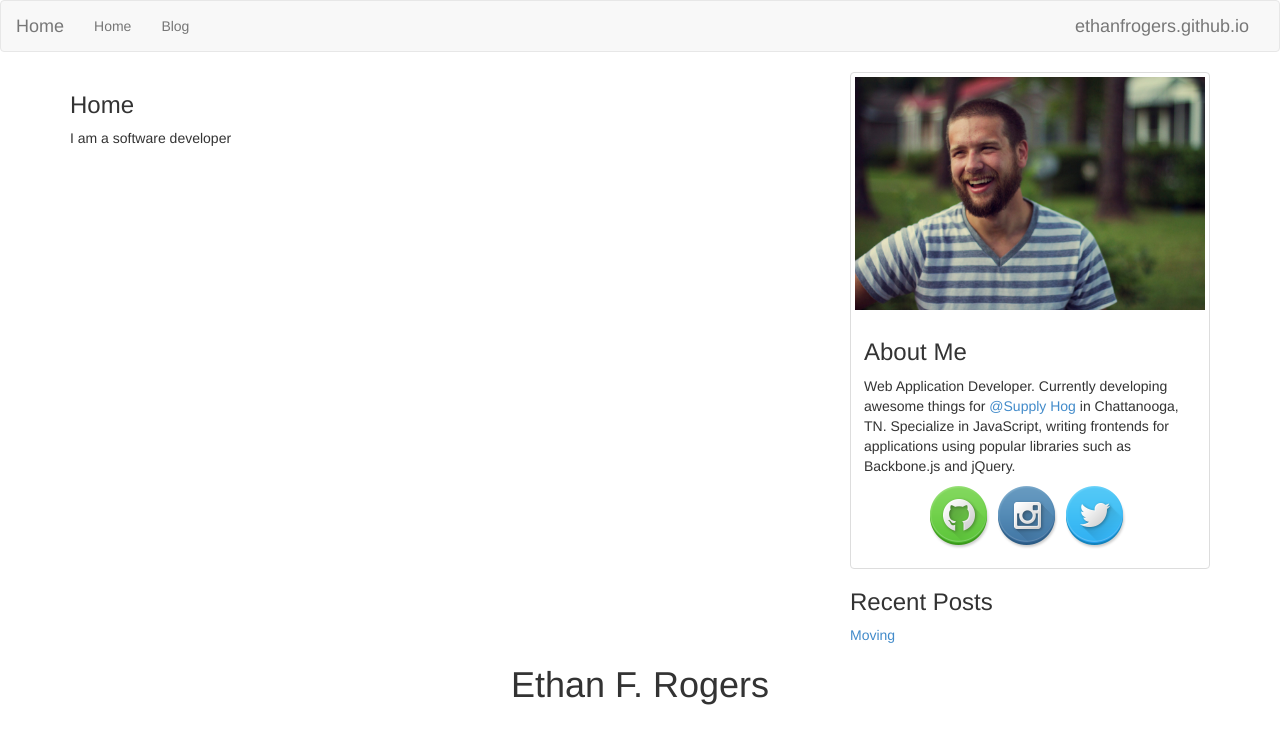
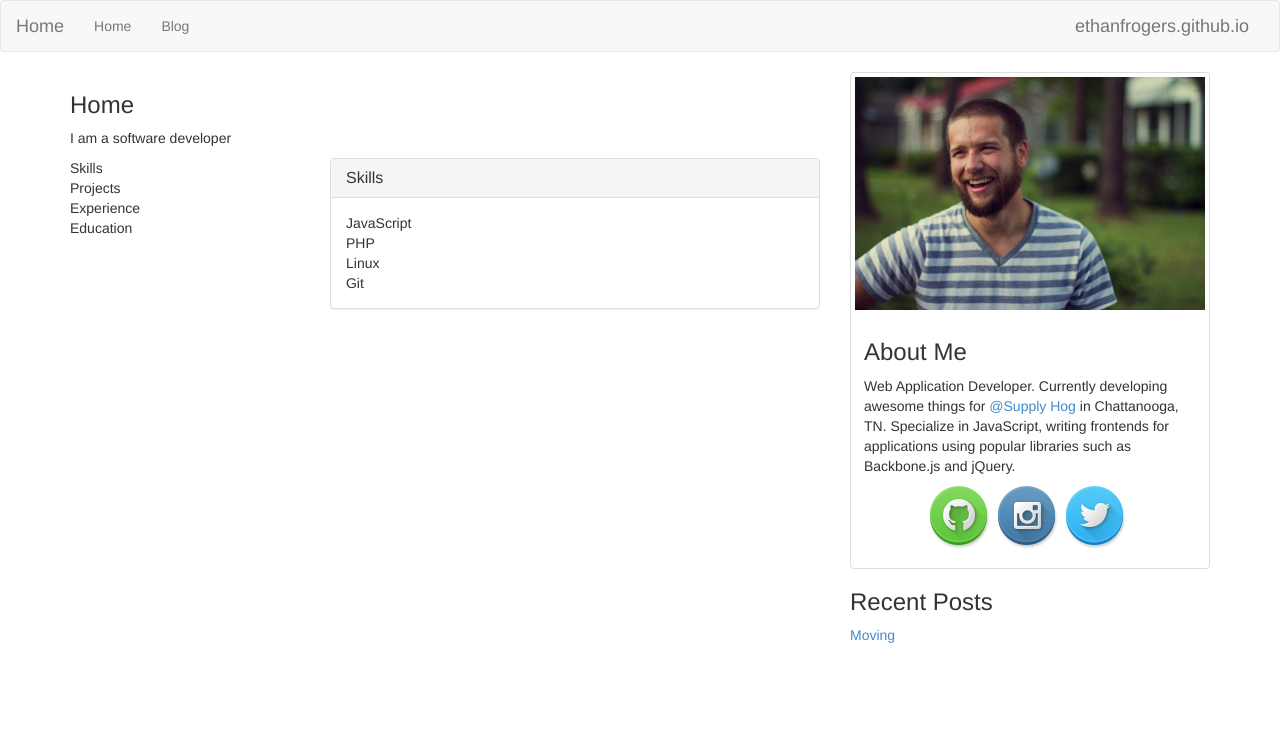
Before and after one commit to ethanfrogers/ethanfrogers.github.io, a Jekyll site: the page built from index.md, in a window 1280 px wide. Shown: the top 744 px of the page. Built offline with Jekyll 4.4.1, drawn with Linux system fonts in a browser that asks for light colours; Markdown is read by kramdown in place of the engine named in the settings.

Commit message:
adding a skills panel to the home page for use with resume

```diff
--- a/_includes/footer.html
+++ b/_includes/footer.html
@@ -1,6 +1,6 @@
 </div>
 <div class="footer">
-	<h1>Ethan F. Rogers</h1>
+	<!-- <h1>Ethan F. Rogers</h1> -->
 </div>
 </body>
 </html>
--- a/_includes/header.html
+++ b/_includes/header.html
@@ -12,6 +12,7 @@
 	<!-- <link href="/css/bootstrap-responsive.css" rel="stylesheet"> -->
 	<script src='/js/jquery-2.1.1.min.js'></script>
 	<script src='/js/bootstrap.min.js'></script>
+	<script src='/js/skills.js'></script>
 
 	<!-- HTML5 shim, for IE6-8 support of HTML5 elements -->
 	<!--[if lt IE 9]>
--- a/css/main.css
+++ b/css/main.css
@@ -23,3 +23,8 @@ a.inline{
 	padding: 0;
 	margin: 0;
 }
+
+#list{
+	border-right: 1px solid black;
+	/*width: 25%;*/
+}
--- a/index.md
+++ b/index.md
@@ -5,3 +5,62 @@ name: home
 ---
 ###Home
 I am a software developer
+
+<div class="row">
+	<div class="col-md-4">
+		<ul id="resume_list" class='bulletless'>
+			<li item="skills">Skills</li>
+			<li item="projects">Projects</li>
+			<li item="experience">Experience</li>
+			<li item="education">Education</li>
+		</ul>
+	</div>
+	<div id="resume_content" class="col-md-8">
+		<div id="skills" class="content" style="">
+			<div class="panel panel-default">
+			  <div class="panel-heading">
+			    <h3 class="panel-title">Skills</h3>
+			  </div>
+			  <div class="panel-body">
+			    <ul class="bulletless">
+			    	<li>JavaScript</li>
+			    	<li>PHP</li>
+			    	<li>Linux</li>
+			    	<li>Git</li>
+			    </ul>
+			  </div>
+			</div>
+		</div>
+		<div id="projects" class="content" style="display: none;">
+			<div class="panel panel-default">
+			  <div class="panel-heading">
+			    <h3 class="panel-title">Projects</h3>
+			  </div>
+			  <div class="panel-body">
+			    Panel content
+			  </div>
+			</div>
+		</div>
+		<div id="experience" class="content" style="display: none;">
+			<div class="panel panel-default">
+			  <div class="panel-heading">
+			    <h3 class="panel-title">Experience</h3>
+			  </div>
+			  <div class="panel-body">
+			    Panel content
+			  </div>
+			</div>
+		</div>
+		<div id="education" class="content" style="display: none;">
+			<div class="panel panel-default">
+			  <div class="panel-heading">
+			    <h3 class="panel-title">Education</h3>
+			  </div>
+			  <div class="panel-body">
+			    Panel content
+			  </div>
+			</div>
+		</div>
+
+	</div>
+</div>
--- /dev/null
+++ b/js/skills.js
@@ -0,0 +1,7 @@
+$('document').ready(function(){
+	$("#resume_list li").click(function(event){
+		var item = $(event.target).attr('item');
+		$("#resume_content").find('.content').hide();
+		$("#resume_content").find('#' + item).show();
+	});
+});
```
Also changed, not shown: 5 other files.
